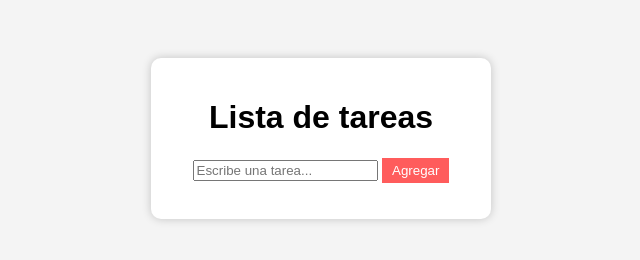
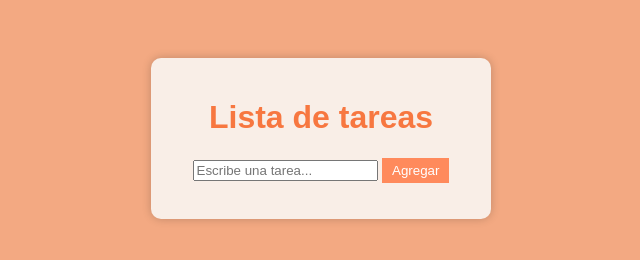
Before and after one commit to Michellysan9/ListaTareasGrupo4, a website built with Parcel: page src/index.html in a window 1280 px wide. Shown: the whole page, without its empty margins (319-959 px from the left). Built offline with nearby package versions, Linux system fonts and the light colour scheme.

Commit message:
Modificación de css

```diff
--- a/src/styles.css
+++ b/src/styles.css
@@ -1,13 +1,18 @@
 body {
   font-family: Arial, Helvetica, sans-serif;
+
   text-align: center;
-  background-color: #f4f4f4f4;
+  background-color: #f3a67df4;
+}
+
+h1{
+  color: hsl(18, 92%, 61%);
 }
 
 .contenedor {
   margin-top: 50px;
   padding: 20px;
-  background: white;
+  background: #f9eee7;
   box-shadow: 0 0 10px rgb(0, 0, 0, 0.2);
   display: inline-block;
   width: 300px;
@@ -21,7 +26,7 @@ ul {
 
 li {
   padding: 10px;
-  background: #dcdcdcdc;
+  /* background: #ffba85dc; */
   margin-top: 5px;
   display: flex;
   justify-content: space-between;
@@ -31,12 +36,12 @@ li {
 
 li.completada {
   text-decoration: line-through;
-  background: #a0d468;
+  background: #fbb99b;
 }
 
 button {
   padding: 5px 10px;
-  background: #ff5c5c;
+  background: #ff8a5c;
   border: none;
   color: white;
   cursor: pointer;
```
